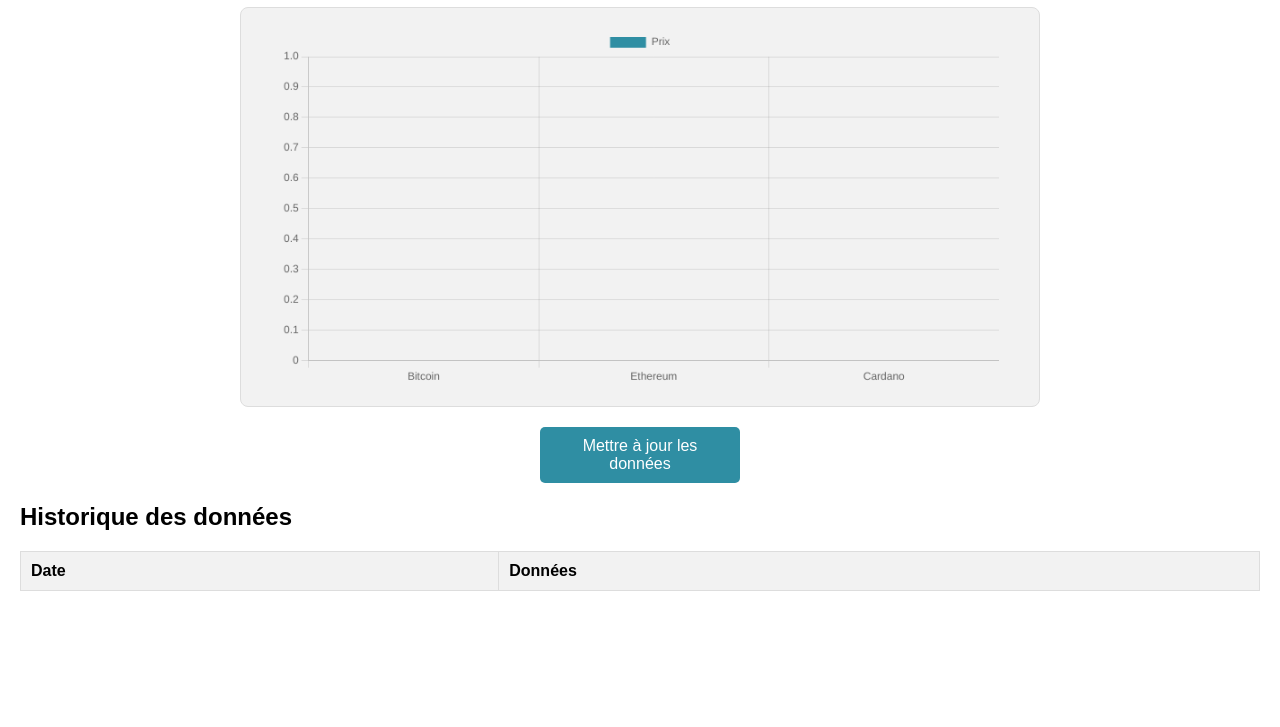
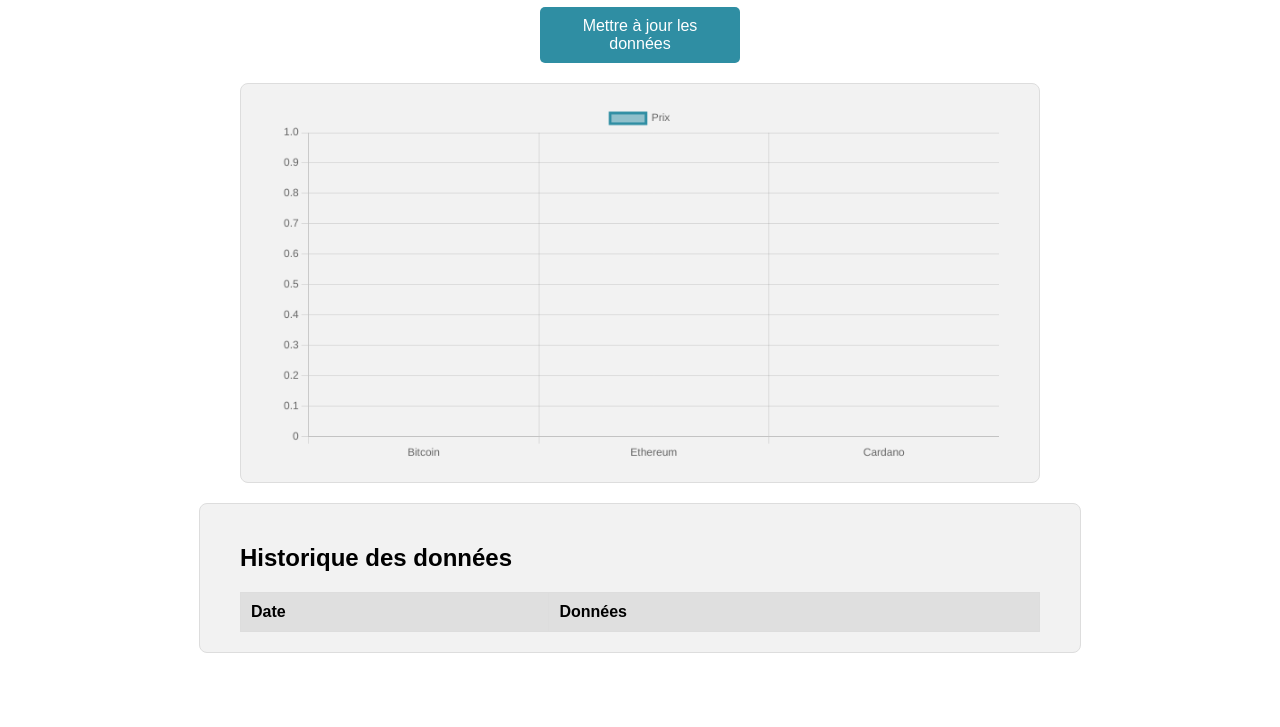
Before and after one commit to CodeCilla/M02-TP2-Chart.js, a website: page index.html in a window 1280 px wide. Shown: the part 73-800 px from the top of the page. Drawn offline with nearby package versions, Linux system fonts and the light colour scheme; no server answers.

Commit message:
feat : css

```diff
--- a/index.html
+++ b/index.html
@@ -7,7 +7,7 @@
     <script src="https://cdn.jsdelivr.net/npm/chart.js"></script>
   </head>
   <body>
-    <h1>TP2</h1>
+    <h1>TP2 · Chart.js + API</h1>
     <canvas id="myChart" width="400" height="200"></canvas>
     <script src="script.js"></script>
   </body>
--- a/script.js
+++ b/script.js
@@ -7,9 +7,16 @@
       {
         label: 'Prix',
         data: [],
-        backgroundColor: '#2f8ea3',
+        borderWidth: 3,
+        minBarLength: 5,
+        borderRadius: 20,
+        borderColor: 'rgba(47, 142, 163, 1)',
+        backgroundColor: 'rgba(47, 142, 163, 0.5)',
       },
     ],
+    options: {
+      indexAxis: 'y',
+    },
   },
 });
 
@@ -70,7 +77,7 @@
 const updateButton = document.createElement('button');
 updateButton.textContent = 'Mettre à jour les données';
 updateButton.classList.add('update-button');
-document.getElementById('myChart').after(updateButton);
+document.getElementById('myChart').before(updateButton);
 
 updateButton.addEventListener('click', async () => {
   updateButton.textContent = 'Mise à jour...';
@@ -81,11 +88,12 @@
 });
 
 // Create the history table
+const history = document.createElement('div');
+history.classList.add('history');
 const titleHistory = document.createElement('h2');
 titleHistory.textContent = 'Historique des données';
-document.body.appendChild(titleHistory);
-const history = document.createElement('table');
-history.classList.add('history-table');
+const historyTable = document.createElement('table');
+historyTable.classList.add('history-table');
 const headerRow = document.createElement('tr');
 const headers = ['Date', 'Données'];
 headers.forEach((text) => {
@@ -93,5 +101,7 @@
   th.textContent = text;
   headerRow.appendChild(th);
 });
-history.appendChild(headerRow);
+history.appendChild(titleHistory);
+history.appendChild(historyTable);
+historyTable.appendChild(headerRow);
 document.body.appendChild(history);
--- a/style.css
+++ b/style.css
@@ -1,14 +1,15 @@
 :root {
   --bg: #ffffff;
   --fg: #111111;
-  --accent: #2f8ea3;
+  --accent: rgb(47, 142, 163);
 }
 body {
   font-family: Arial, sans-serif;
   margin: 20px;
 }
 
-canvas {
+canvas,
+.history {
   width: 800px;
   margin: 20px auto;
   padding: 20px 40px;
@@ -50,5 +51,9 @@
 }
 
 .history-table th {
-  background-color: #f2f2f2;
+  background-color: #dfdfdf;
+  font-weight: regular;
 }
+.history-table tr:nth-child(odd) {
+  background-color: #dfdfdf;
+}
```
